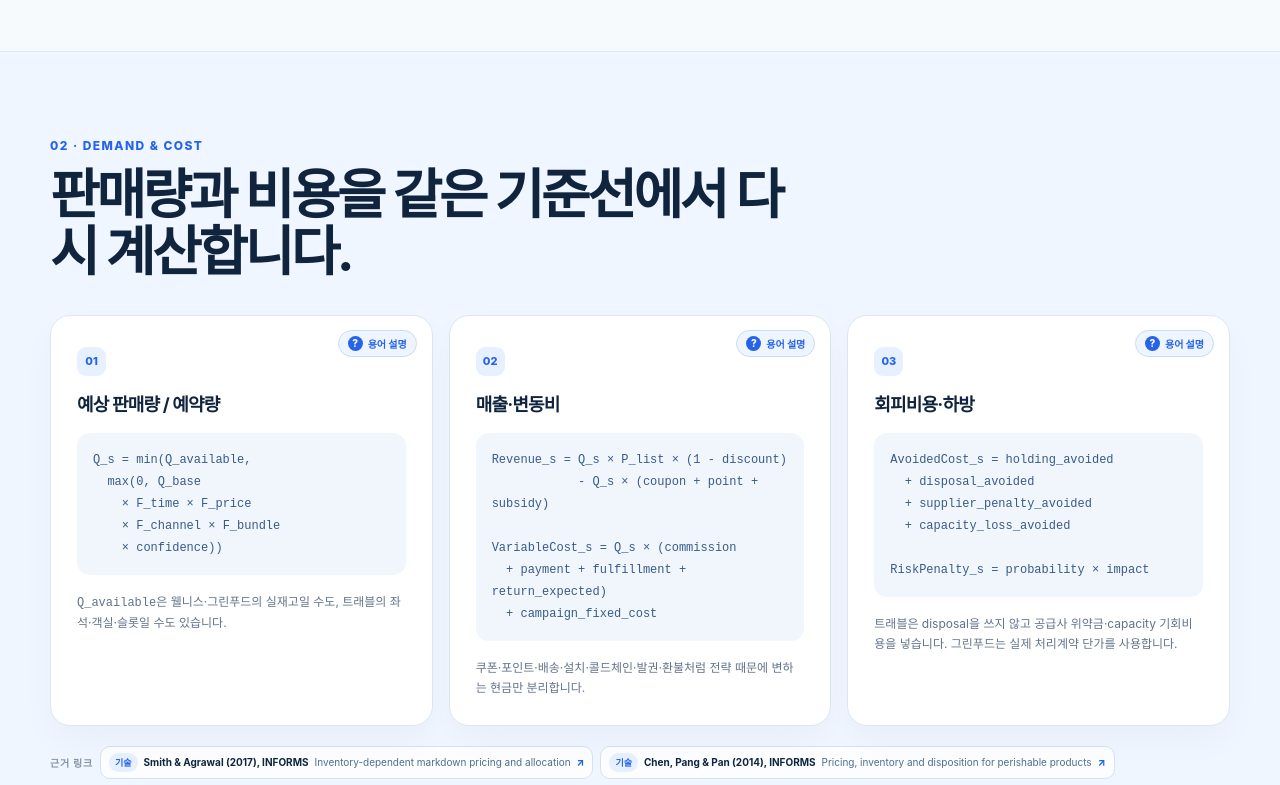
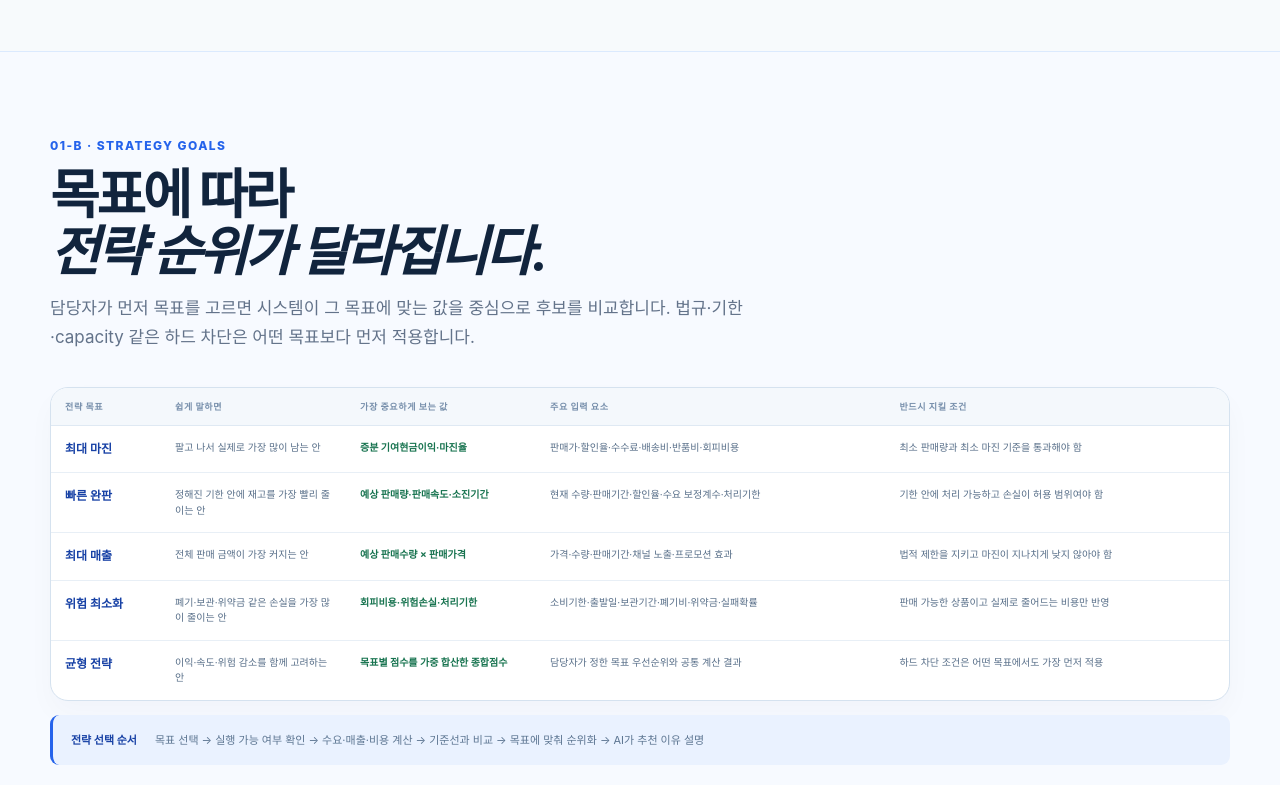
Before and after one commit to kimjunha1231/stock, a Next.js app in the folder explainer-site/: page /formulas in a window 1280 px wide. Shown: the part 1520-2305 px from the top of the page. Built offline with nearby package versions, Linux system fonts and the light colour scheme.

Commit message:
Add strategy goal criteria table

```diff
--- a/explainer-site/src/app/formulas/page.tsx
+++ b/explainer-site/src/app/formulas/page.tsx
@@ -41,6 +41,44 @@ type FormulaHelp = {
   terms: FormulaHelpTerm[];
   takeaway: string;
 };
+
+const strategyGoalRows = [
+  {
+    goal: '최대 마진',
+    easy: '팔고 나서 실제로 가장 많이 남는 안',
+    focus: '증분 기여현금이익·마진율',
+    inputs: '판매가·할인율·수수료·배송비·반품비·회피비용',
+    guardrail: '최소 판매량과 최소 마진 기준을 통과해야 함',
+  },
+  {
+    goal: '빠른 완판',
+    easy: '정해진 기한 안에 재고를 가장 빨리 줄이는 안',
+    focus: '예상 판매량·판매속도·소진기간',
+    inputs: '현재 수량·판매기간·할인율·수요 보정계수·처리기한',
+    guardrail: '기한 안에 처리 가능하고 손실이 허용 범위여야 함',
+  },
+  {
+    goal: '최대 매출',
+    easy: '전체 판매 금액이 가장 커지는 안',
+    focus: '예상 판매수량 × 판매가격',
+    inputs: '가격·수량·판매기간·채널 노출·프로모션 효과',
+    guardrail: '법적 제한을 지키고 마진이 지나치게 낮지 않아야 함',
+  },
+  {
+    goal: '위험 최소화',
+    easy: '폐기·보관·위약금 같은 손실을 가장 많이 줄이는 안',
+    focus: '회피비용·위험손실·처리기한',
+    inputs: '소비기한·출발일·보관기간·폐기비·위약금·실패확률',
+    guardrail: '판매 가능한 상품이고 실제로 줄어드는 비용만 반영',
+  },
+  {
+    goal: '균형 전략',
+    easy: '이익·속도·위험 감소를 함께 고려하는 안',
+    focus: '목표별 점수를 가중 합산한 종합점수',
+    inputs: '담당자가 정한 목표 우선순위와 공통 계산 결과',
+    guardrail: '하드 차단 조건은 어떤 목표에서도 가장 먼저 적용',
+  },
+];
 
 const formulaHelps: Record<string, FormulaHelp> = {
   objective: {
@@ -447,6 +485,18 @@ else 0`}</FormulaBlock>
         </div>
       </section>
 
+      <section className="section-tight band formula-section strategy-goals-section">
+        <div className="container">
+          <div className="section-heading">
+            <span className="eyebrow">01-B · Strategy goals</span>
+            <h2>목표에 따라<br /><em>전략 순위가 달라집니다.</em></h2>
+            <p>담당자가 먼저 목표를 고르면 시스템이 그 목표에 맞는 값을 중심으로 후보를 비교합니다. 법규·기한·capacity 같은 하드 차단은 어떤 목표보다 먼저 적용합니다.</p>
+          </div>
+          <div className="strategy-goal-table-wrap"><table className="strategy-goal-table"><caption className="sr-only">전략 목표별 판단 기준</caption><thead><tr><th scope="col">전략 목표</th><th scope="col">쉽게 말하면</th><th scope="col">가장 중요하게 보는 값</th><th scope="col">주요 입력 요소</th><th scope="col">반드시 지킬 조건</th></tr></thead><tbody>{strategyGoalRows.map((row) => <tr key={row.goal}><td><strong>{row.goal}</strong></td><td>{row.easy}</td><td className="strategy-goal-focus">{row.focus}</td><td>{row.inputs}</td><td>{row.guardrail}</td></tr>)}</tbody></table></div>
+          <div className="strategy-goal-note"><strong>전략 선택 순서</strong><span>목표 선택 → 실행 가능 여부 확인 → 수요·매출·비용 계산 → 기준선과 비교 → 목표에 맞춰 순위화 → AI가 추천 이유 설명</span></div>
+        </div>
+      </section>
+
       <section className="section-tight band formula-section">
         <div className="container">
           <div className="section-heading">
--- a/explainer-site/src/app/globals.css
+++ b/explainer-site/src/app/globals.css
@@ -468,6 +468,22 @@ main { position: relative; }
 .formula-contract-card { padding: 19px; border: 1px solid #cfe0f4; border-radius: 16px; background: #ffffffb8; }
 .formula-contract-card code { display: block; margin: 12px 0 15px; padding: 12px; color: #315985; background: #f1f6fc; border-radius: 9px; font: 11px/1.65 ui-monospace, SFMono-Regular, Menlo, monospace; white-space: pre-wrap; }
 .formula-contract-card p { margin: 0; color: #5d7692; font-size: 11px; line-height: 1.55; }
+.strategy-goals-section { background: #f7faff; }
+.strategy-goal-table-wrap { overflow-x: auto; border: 1px solid #d5e2ef; border-radius: 18px; background: var(--white); box-shadow: 0 13px 28px #11243d07; }
+.strategy-goal-table { width: 100%; min-width: 980px; border-collapse: collapse; text-align: left; }
+.strategy-goal-table th { padding: 12px 14px; color: #7890ac; border-bottom: 1px solid #dfe9f3; background: #f4f8fc; font-size: 9px; font-weight: 850; letter-spacing: .07em; white-space: nowrap; }
+.strategy-goal-table td { padding: 14px; color: #586f89; border-bottom: 1px solid #e8eff6; font-size: 10px; line-height: 1.55; vertical-align: top; }
+.strategy-goal-table tbody tr:last-child td { border-bottom: 0; }
+.strategy-goal-table tbody tr:hover { background: #fbfdff; }
+.strategy-goal-table td:first-child { width: 110px; color: var(--blue-dark); }
+.strategy-goal-table td:first-child strong { font-size: 12px; }
+.strategy-goal-table td:nth-child(2) { width: 185px; }
+.strategy-goal-table td:nth-child(3) { width: 190px; color: #17734f; font-weight: 750; }
+.strategy-goal-table td:nth-child(4) { min-width: 245px; }
+.strategy-goal-table td:nth-child(5) { min-width: 230px; }
+.strategy-goal-note { display: flex; flex-wrap: wrap; gap: 10px 18px; align-items: baseline; margin-top: 14px; padding: 16px 18px; border-left: 3px solid var(--blue); border-radius: 9px; background: #eaf2ff; }
+.strategy-goal-note strong { color: var(--blue-dark); font-size: 11px; }
+.strategy-goal-note span { color: #5d7692; font-size: 11px; line-height: 1.6; }
 .capability-callout { margin-top: 14px; padding: 17px 19px; border-left: 3px solid var(--blue); border-radius: 9px; background: #e7f0ff; }
 .capability-callout strong { color: var(--blue-dark); font-size: 12px; }
 .capability-callout p { margin: 5px 0 0; color: #536d91; font-size: 11px; line-height: 1.6; }
```
Also changed, not shown: 46 other files (tests, documents, lock files or other folders).
